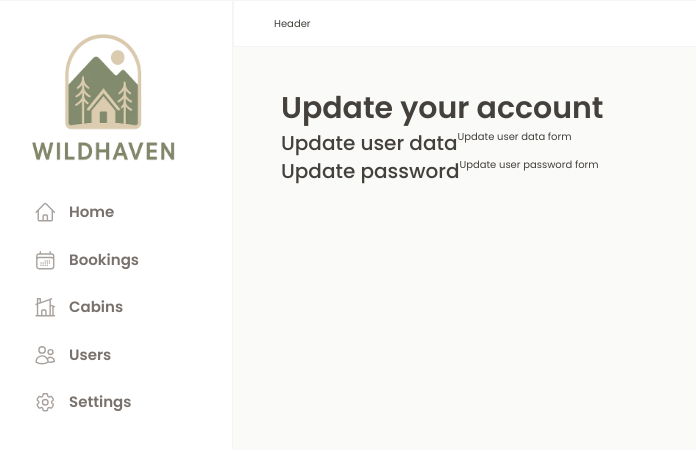
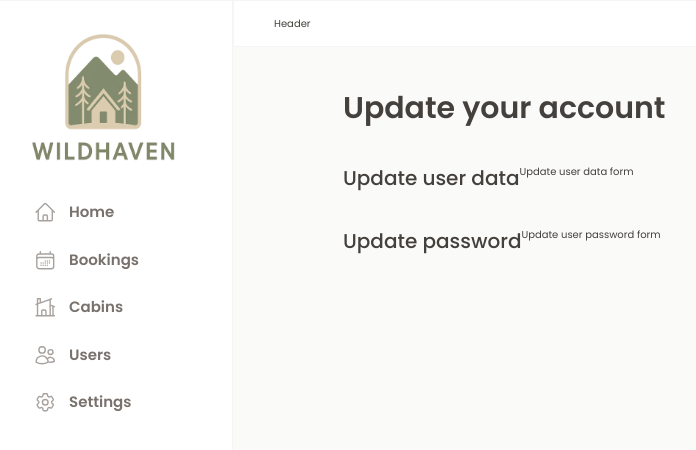
Before and after one commit to Yhooi2/Wildhaven, a React (Vite) app: page /account in a window 1280 px wide. Shown: the top 450 px of the page, without its empty margins (27-723 px from the left). Built offline with nearby package versions, Linux system fonts and the light colour scheme; a web font is replaced by a local one.

Commit message:
useQueryClient(), useMutation

```diff
--- a/package.json
+++ b/package.json
@@ -17,6 +17,7 @@
     "prettier-plugin-tailwind-styled-components": "^1.0.0",
     "react": "^19.1.0",
     "react-dom": "^19.1.0",
+    "react-hot-toast": "^2.5.2",
     "react-icons": "^5.5.0",
     "react-router-dom": "^6.30.1",
     "styled-components": "^6.1.18"
--- a/src/App.jsx
+++ b/src/App.jsx
@@ -11,6 +11,7 @@ import Login from "./pages/Login";
 import AppLayout from "./ui/AppLayout";
 import { QueryClient, QueryClientProvider } from "@tanstack/react-query";
 import { ReactQueryDevtools } from "@tanstack/react-query-devtools";
+import { Toaster } from "react-hot-toast";
 
 const queryClient = new QueryClient({
   defaultOptions: {
@@ -42,6 +43,18 @@ function App() {
         </Routes>
       </BrowserRouter>
       <ReactQueryDevtools initialIsOpen={false} />
+
+      <Toaster
+        toastOptions={{
+          style: {
+            fontSize: "16px",
+            maxWidth: "500px",
+            padding: "16px 24px",
+            background: "rgb(250 250 249)",
+            color: "rgb(68 64 60)",
+          },
+        }}
+      />
     </QueryClientProvider>
   );
 }
--- a/src/features/cabins/CabinRow.jsx
+++ b/src/features/cabins/CabinRow.jsx
@@ -1,6 +1,9 @@
 //import styled from "styled-components";
 import tw from "tailwind-styled-components";
 import { formatCurrency } from "../../utils/helpers";
+import { useMutation, useQueryClient } from "@tanstack/react-query";
+import { deleteCabin } from "../../services/apiCabins";
+import toast, { ToastBar } from "react-hot-toast";
 
 // const TableRow = styled.div`
 //   display: grid;
@@ -78,7 +81,20 @@ const Discount = tw.div`
 `;
 
 function CabinRow({ cabin }) {
-  const { name, maxCapacity, regularPrice, discount, image } = cabin;
+  const { name, maxCapacity, regularPrice, discount, image, id } = cabin;
+
+  const queryClient = useQueryClient();
+
+  const { isLoading: isDeleting, mutate } = useMutation({
+    mutationFn: deleteCabin,
+    onSuccess: () => {
+      toast.success("Succesfully deleted!");
+      queryClient.invalidateQueries({
+        queryKey: ["cabins"],
+      });
+    },
+    onError: (err) => toast.error(err.message),
+  });
 
   return (
     <TableRow>
@@ -87,7 +103,9 @@ function CabinRow({ cabin }) {
       <div> Fits up to {maxCapacity}</div>
       <Price> {formatCurrency(regularPrice)}</Price>
       <Discount>{formatCurrency(discount)}</Discount>
-      <button>Delete</button>
+      <button disabled={isDeleting} onClick={() => mutate(id)}>
+        Delete
+      </button>
     </TableRow>
   );
 }
--- a/src/features/cabins/CabinTable.jsx
+++ b/src/features/cabins/CabinTable.jsx
@@ -59,7 +59,7 @@ function CabinTable() {
     isLoading,
     error,
   } = useQuery({
-    queryKey: ["cabin"],
+    queryKey: ["cabins"],
     queryFn: getCabins,
   });
 
--- a/src/services/apiCabins.js
+++ b/src/services/apiCabins.js
@@ -8,3 +8,12 @@ export async function getCabins() {
   }
   return data;
 }
+export async function deleteCabin(id) {
+  const { date, error } = await supabase.from("cabins").delete().eq("id", id);
+
+  if (error) {
+    console.log(error);
+    throw new Error("Cabin could not be deleted");
+  }
+  return date;
+}
--- a/src/ui/AppLayout.jsx
+++ b/src/ui/AppLayout.jsx
@@ -2,18 +2,49 @@ import { Outlet } from "react-router-dom";
 import Header from "./Header";
 import Sidebar from "./Sidebar";
 import tw from "tailwind-styled-components";
+
+// const Main = styled.main`
+//   background-color: var(--color-grey-50);
+//   padding: 4rem 4.8rem 6.4rem;
+//   overflow: scroll;
+// `;
 
 const Main = tw.main`
   bg-stone-50
   pt-16
   px-[4.8rem]
   pb-[6.4rem]
+  overflow-scroll
 `;
+
+// const StyledAppLayout = styled.div`
+//   display: grid;
+//   grid-template-columns: 26rem 1fr;
+//   grid-template-rows: auto 1fr;
+//   height: 100vh;
+// `;
 const TwAppLayout = tw.div`
   grid
   grid-cols-[26rem_1fr]
   grid-rows-[auto_1fr]
   h-screen
+`;
+
+// const Container = styled.div`
+//   max-width: 120rem;
+//   margin: 0 auto;
+//   display: flex;
+//   flex-direction: column;
+//   gap: 3.2rem;
+// `;
+
+const Container = tw.div`
+  max-w-7xl
+  my-0
+  mx-auto
+  flex
+  flex-col
+  gap-14
 `;
 
 function AppLayout() {
@@ -22,7 +53,9 @@ function AppLayout() {
       <Header />
       <Sidebar />
       <Main>
-        <Outlet />
+        <Container>
+          <Outlet />
+        </Container>
       </Main>
     </TwAppLayout>
   );
--- a/src/ui/Row.jsx
+++ b/src/ui/Row.jsx
@@ -19,11 +19,12 @@ import tw from "tailwind-styled-components";
 //     `}
 // `;
 
-// Row.defaultProps = {
-//   type: "vertical",
-// };
 const Row = tw.div`
   flex
-  ${(props) => props.type === "horizontal" && "justify-center justify-between"}
+  ${(props) => props.type === "horizontal" && "items-center justify-between"}
   ${(props) => props.type === "vertical" && "flex-col gap-6"}`;
 export default Row;
+
+Row.defaultProps = {
+  type: "vertical",
+};
```
Also changed, not shown: 1 other file (tests, documents, lock files or other folders).
